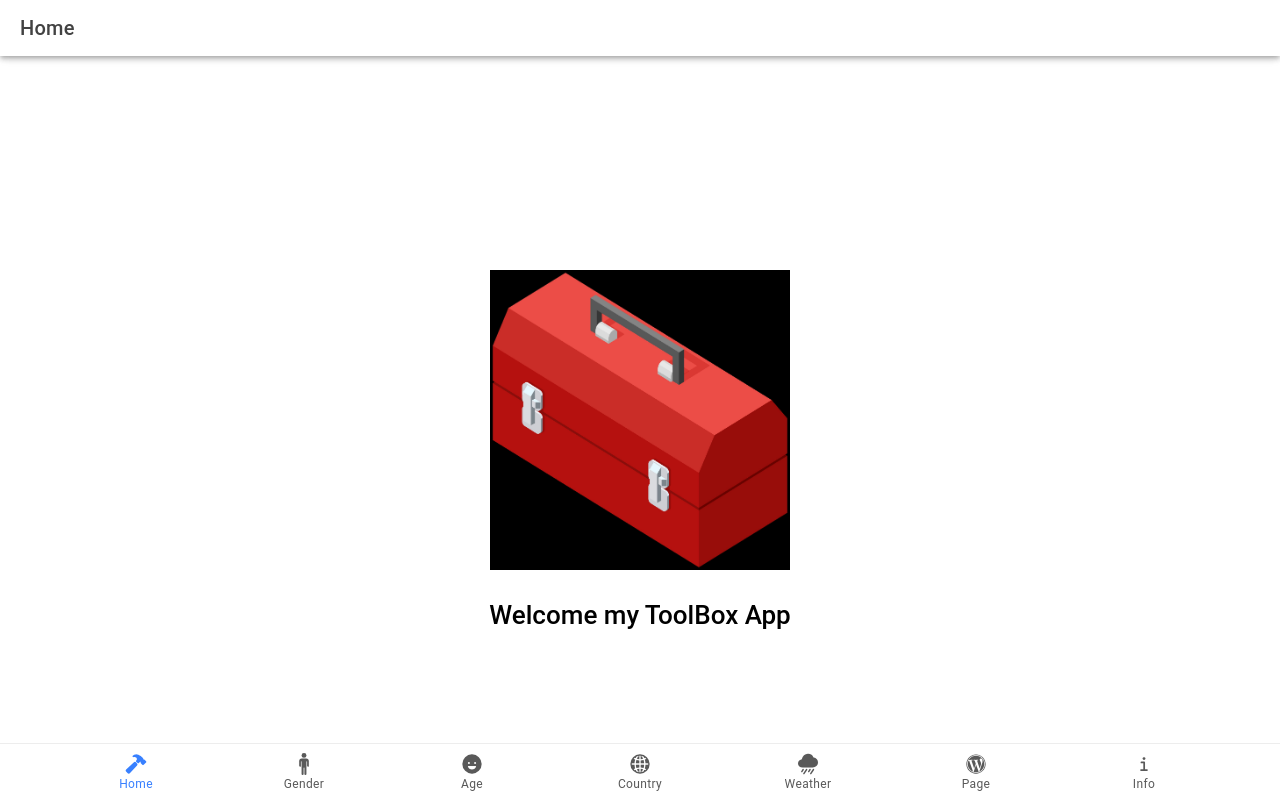
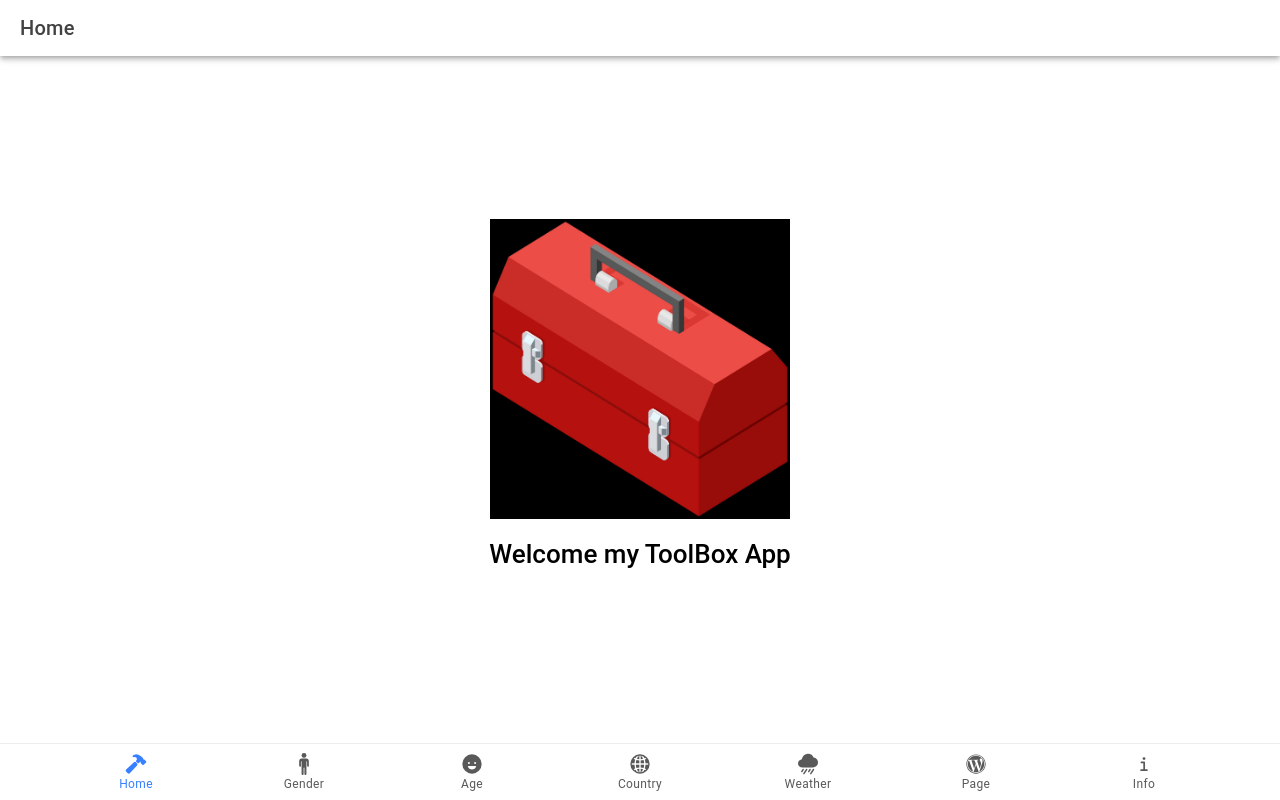
Before and after one commit to 20220005/tarea6-20220005-, a React (Vite) app: page /tab1 in a window 1280 px wide. Built offline with nearby package versions, Linux system fonts and the light colour scheme.

Commit message:
fix home

```diff
--- a/src/pages/Tab1.css
+++ b/src/pages/Tab1.css
@@ -1,9 +1,9 @@
-.container{
+.container-toolbox {
     display: flex;
     flex-direction: column;
     align-items: center;
     justify-content: center;
-    height: 100vh;
+    height: 100%;
 }
 .toolbox{
     height: 300px;
--- a/src/pages/Tab1.tsx
+++ b/src/pages/Tab1.tsx
@@ -21,7 +21,7 @@ const Tab1: React.FC = () => {
       <IonContent fullscreen>
 
 
-        <div className="container">
+        <div className="container-toolbox">
           <IonImg
           className="toolbox"
             src={toolbox}
```
